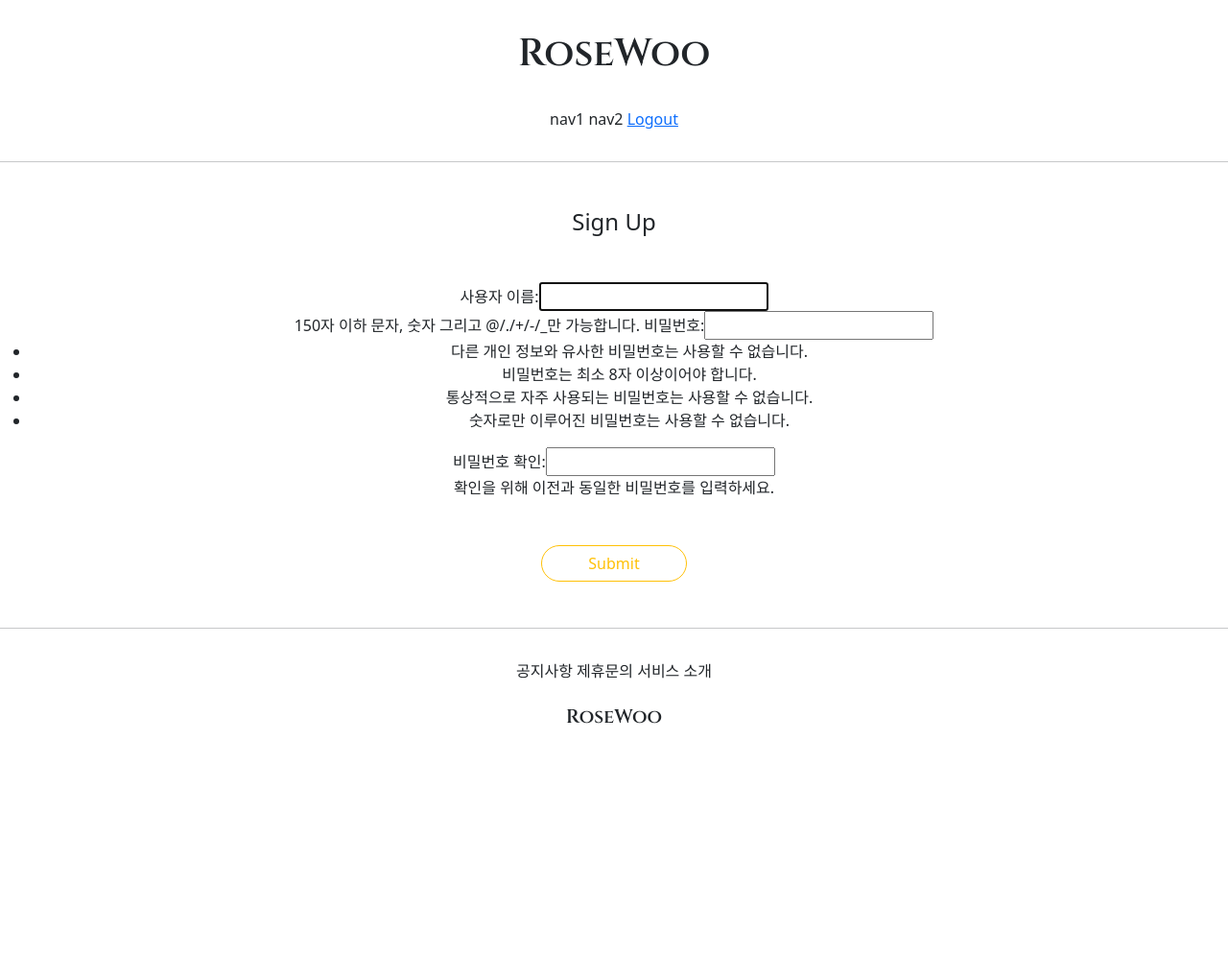
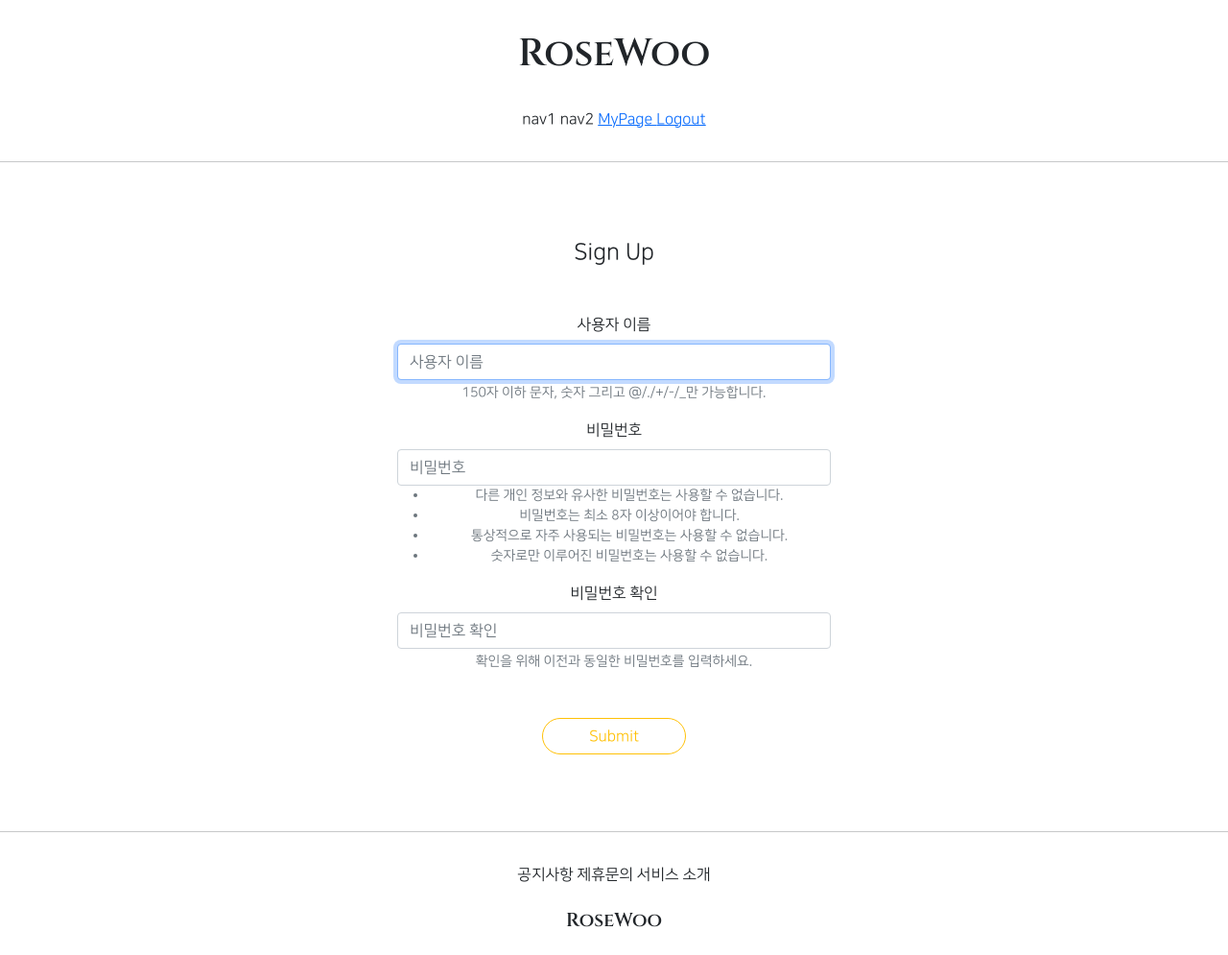
Before and after one commit to CHANWOO97/gis_2ban_2, a Django app: page /accounts/create/ in a window 1280 px wide. Shown: the whole page at 96% size. Before the commit the page ends 754 px from the top, so only its background shows below. Run offline with Django 3.2, Linux system fonts and the light colour scheme; the visitor is signed in with stand-in values (Sample User, id 1); parts of the project's set-up code (start-up, migrations or seed data) failed here and were passed over; some libraries are stand-ins or nearby versions.

Commit message:
7/15 2ban class commit_1

```diff
--- a/accountapp/templates/accountapp/create.html
+++ b/accountapp/templates/accountapp/create.html
@@ -1,15 +1,15 @@
 {% extends 'base.html' %}
-
+{% load bootstrap4 %}
 {% block content %}
 
-    <div class="text-center">
+    <div class="text-center mw-500 m-auto">
         <div class="m-5">
             <h4>Sign Up</h4>
         </div>
         <div>
             <form action="{% url 'accountapp:create' %}" method="post">
                 {% csrf_token %}
-                {{ form }}
+                 {% bootstrap_form form %}
                 <div class="m-5">
                 <input type="submit"
                         class="btn btn-outline-warning rounded-pill px-5">
--- a/accountapp/templates/accountapp/login.html
+++ b/accountapp/templates/accountapp/login.html
@@ -1,15 +1,15 @@
 {% extends 'base.html' %}
-
+{% load bootstrap4 %}
 {% block content %}
 
-    <div class="text-center">
+    <div class="text-center mw-500 m-auto">
         <div class="m-5">
             <h4>Login</h4>
         </div>
         <div>
             <form action="{% url 'accountapp:login' %}" method="post">
                 {% csrf_token %}
-                {{ form }}
+                {% bootstrap_form form %}
                 <div class="m-5">
                 <input type="submit"
                         class="btn btn-outline-warning rounded-pill px-5">
--- a/accountapp/urls.py
+++ b/accountapp/urls.py
@@ -1,7 +1,7 @@
 from django.contrib.auth.views import LoginView, LogoutView
 from django.urls import path
 
-from accountapp.views import hello_world, AccountCreateView
+from accountapp.views import hello_world, AccountCreateView, AccountDetailView
 
 app_name = 'accountapp'
 
@@ -12,5 +12,7 @@ urlpatterns = [
          name='login'),
     path('logout/', LogoutView.as_view(), name='logout'),
 
-    path('create/', AccountCreateView.as_view(), name='create') #as.view 해당 뷰를 되돌려준다
+    path('create/', AccountCreateView.as_view(), name='create'), #as.view 해당 뷰를 되돌려준다
+
+    path('detail/<int:pk>', AccountDetailView.as_view(), name='detail')
 ]
--- a/accountapp/views.py
+++ b/accountapp/views.py
@@ -5,7 +5,7 @@ from django.shortcuts import render
 
 # Create your views here.
 from django.urls import reverse, reverse_lazy
-from django.views.generic import CreateView ## 중요!
+from django.views.generic import CreateView, DetailView  ## 중요!
 
 from accountapp.models import HelloWorld
 
@@ -31,3 +31,9 @@ class AccountCreateView(CreateView):
     form_class = UserCreationForm
     success_url = reverse_lazy('accountapp:hello_world') # 지금 당장이 아니라 나중에 값을 돌려주려고 lazy~
     template_name = 'accountapp/create.html'
+
+
+class AccountDetailView(DetailView):
+    model = User
+    context_object_name = 'target_user'
+    template_name = 'accountapp/detail.html'
--- a/gis_2ban_woo1/settings.py
+++ b/gis_2ban_woo1/settings.py
@@ -53,7 +53,9 @@ INSTALLED_APPS = [
     'django.contrib.sessions',
     'django.contrib.messages',
     'django.contrib.staticfiles',
+    'bootstrap4',
     'accountapp'
+
 ]
 
 MIDDLEWARE = [
--- a/static/base.css
+++ b/static/base.css
@@ -15,3 +15,8 @@
 .RoseWoo_footer_button{
      margin-top: 2rem;
 }
+
+.mw-500{
+     max-width: 500px;
+     padding: 1rem 1.5rem;
+}
--- a/templates/base.html
+++ b/templates/base.html
@@ -3,7 +3,7 @@
 
 {% include 'head.html' %}
 
-<body>
+<body style ="font-family: 'NanumSquareR'">
 
     {% include 'header.html' %}
 
--- a/templates/head.html
+++ b/templates/head.html
@@ -14,5 +14,28 @@
 
     {# DEFAULT CSS LINK #}
     <link rel="stylesheet" type="text/css" href="{% static 'base.css' %}">
+    <style>
+        @font-face {
+            font-family: 'NanumSquareR';
+            src: local('NanumSquareR'),
+            url("{% static 'fonts/NanumSquareR.otf' %}") format("opentype");
+        }
+        @font-face {
+            font-family: 'NanumSquareEB';
+            src: local('NanumSquareEB'),
+            url("{% static 'fonts/NanumSquareEB.otf' %}") format("opentype");
+        }
+        @font-face {
+            font-family: 'NanumSquareB';
+            src: local('NanumSquareB'),
+            url("{% static 'fonts/NanumSquareB.otf' %}") format("opentype");
+        }
+        @font-face {
+            font-family: 'NanumSquareL';
+            src: local('NanumSquareL'),
+            url("{% static 'fonts/NanumSquareL.otf' %}") format("opentype");
+        }
+    </style>
+
 
 </head>
--- a/templates/header.html
+++ b/templates/header.html
@@ -23,6 +23,12 @@
         </span>
         {% else %}
         <span>
+            <a href="{% url 'accountapp:detail' pk=user.pk %}">
+                MyPage
+            </a>
+        </span>
+
+        <span>
             <a href="{% url 'accountapp:logout' %}">
                 Logout
             </a>
```
Also changed, not shown: accountapp/templates/accountapp/detail.html (added, +14 -0 lines), static/fonts/NanumSquareB.otf (added), static/fonts/NanumSquareEB.otf (added), static/fonts/NanumSquareL.otf (added), static/fonts/NanumSquareR.otf (added).
